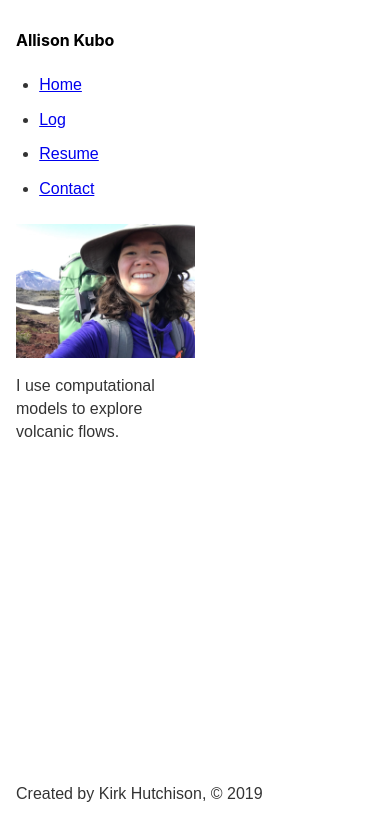
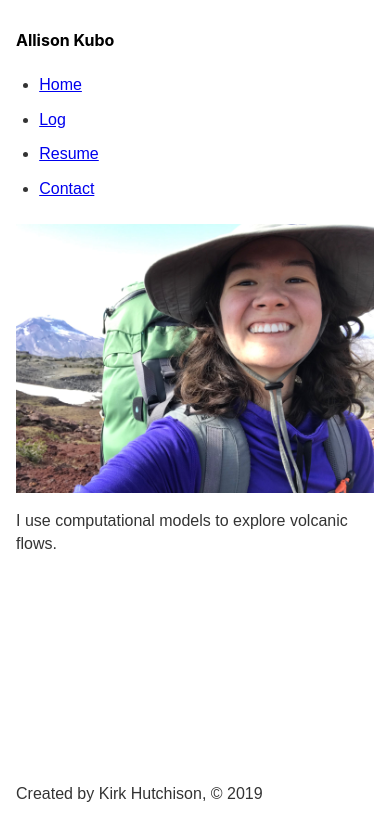
Before and after one commit to aikubo/aikubo.github.io, a Gatsby site: page / in a window 390 px wide. Built offline with nearby package versions, Linux system fonts and the light colour scheme; Gatsby itself is replaced by a stand-in of ours.

Commit message:
fix picture + text scaling issue on small screens

```diff
--- a/src/pages/index.js
+++ b/src/pages/index.js
@@ -19,7 +19,7 @@ const IndexPage = () => {
     return (
         <Layout>
             <div className={indexStyles.container}>
-                <div className={indexStyles.content}><Img className={indexStyles.picture} fluid={data.image.childImageSharp.fluid} alt="A picture of Allison." /></div>
+                <div className={indexStyles.picture}><Img fluid={data.image.childImageSharp.fluid} alt="A picture of Allison." /></div>
                 <div className={indexStyles.content}><p>I use computational models to explore volcanic flows.</p></div>
             </div>
         </Layout>
--- a/src/pages/index.module.scss
+++ b/src/pages/index.module.scss
@@ -14,6 +14,12 @@
     display: inline-block;
 }
 
+.picture {
+    flex-grow: 1;
+    width: 50%;
+    display: inline-block;
+}
+
 @media (max-width: 750px) {
     .container {
         display: block;
@@ -24,5 +30,10 @@
     }
     .content {
         display: block;
+        width: 100%;
+    }
+    .picture {
+        display: block;
+        width: 100%;
     }
 }
```
